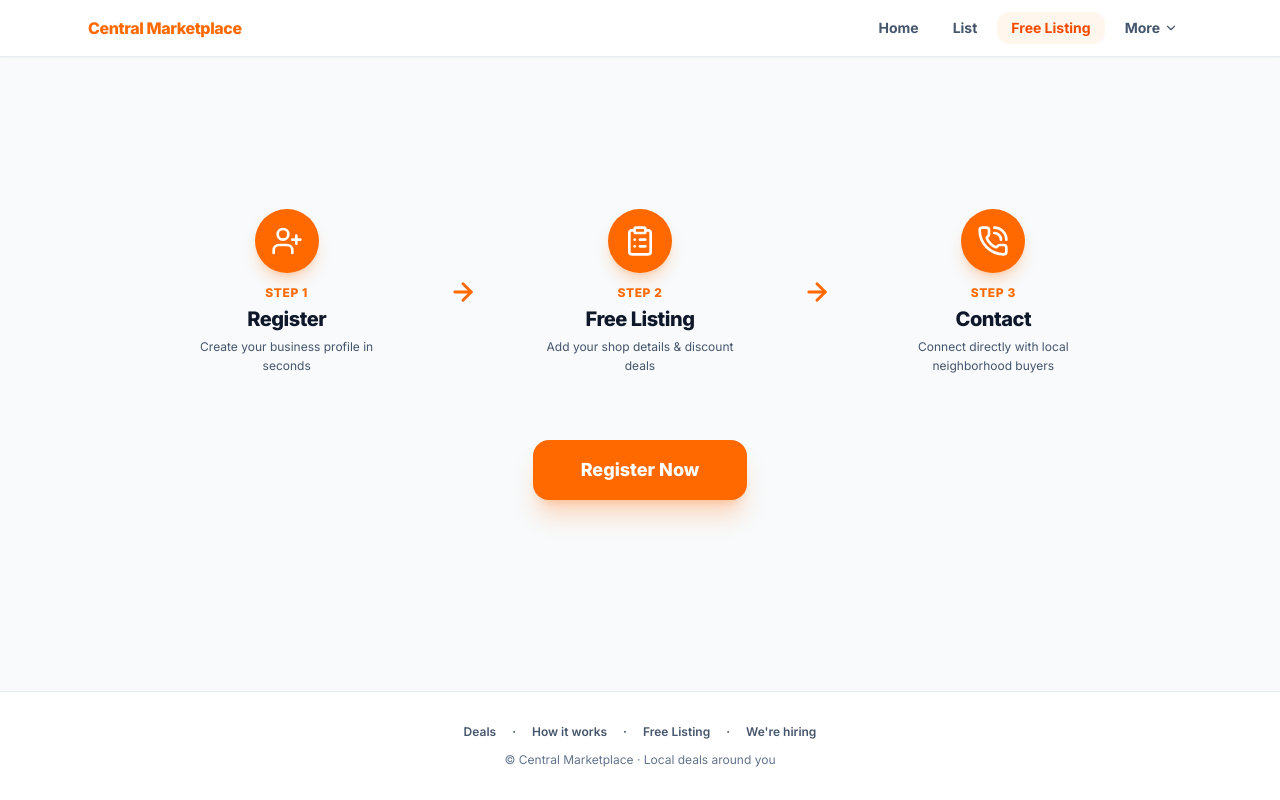
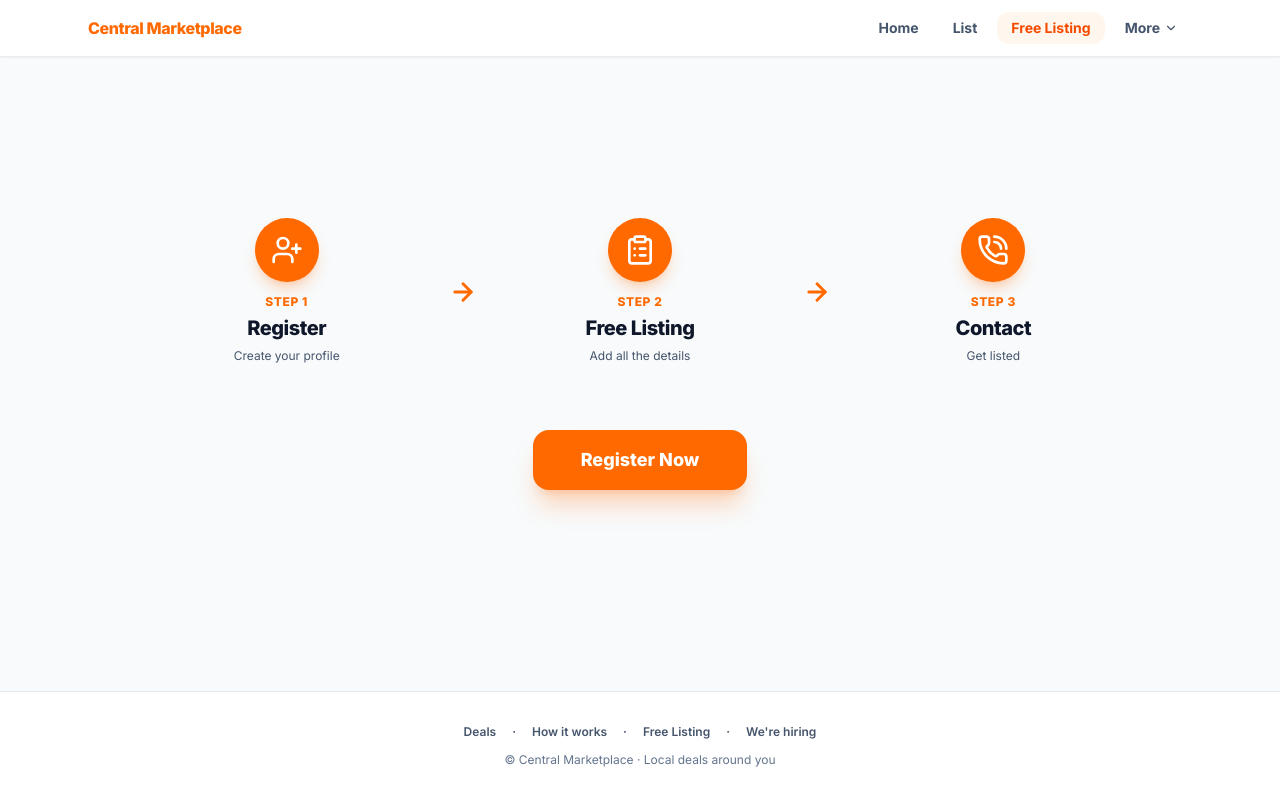
Before and after one commit to bala290498/central-marketplace-03, a Next.js app: page /list-your-business in a window 1280 px wide. Built offline with nearby package versions, Linux system fonts and the light colour scheme.

Commit message:
style: update free listing step descriptions to concise text

```diff
--- a/src/components/ListYourBusinessClient.tsx
+++ b/src/components/ListYourBusinessClient.tsx
@@ -33,19 +33,19 @@ export function ListYourBusinessClient() {
     {
       stepLabel: "Step 1",
       title: "Register",
-      description: "Create your business profile in seconds",
+      description: "Create your profile",
       icon: UserPlus,
     },
     {
       stepLabel: "Step 2",
       title: "Free Listing",
-      description: "Add your shop details & discount deals",
+      description: "Add all the details",
       icon: ClipboardList,
     },
     {
       stepLabel: "Step 3",
       title: "Contact",
-      description: "Connect directly with local neighborhood buyers",
+      description: "Get listed",
       icon: PhoneCall,
     },
   ];
```
